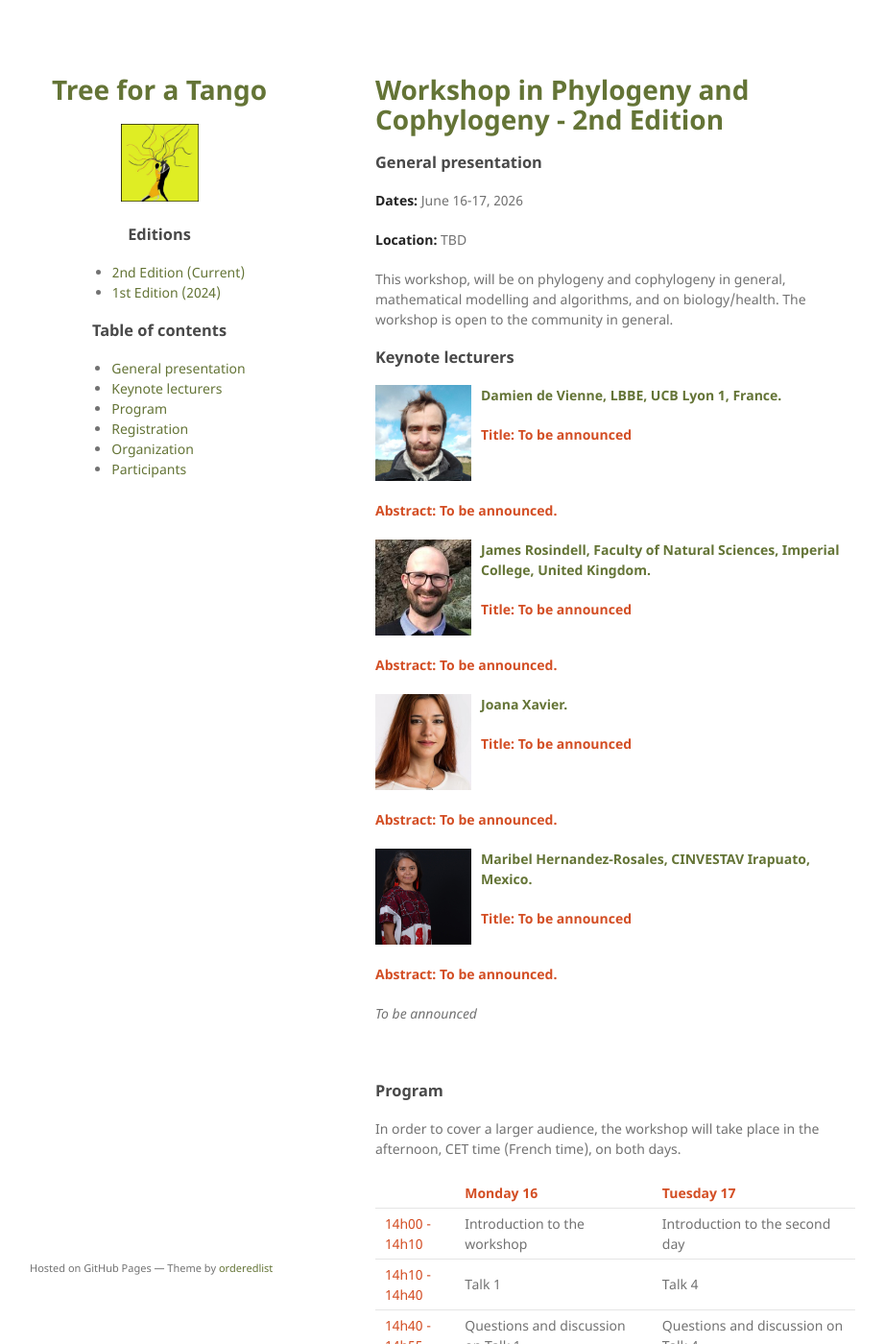
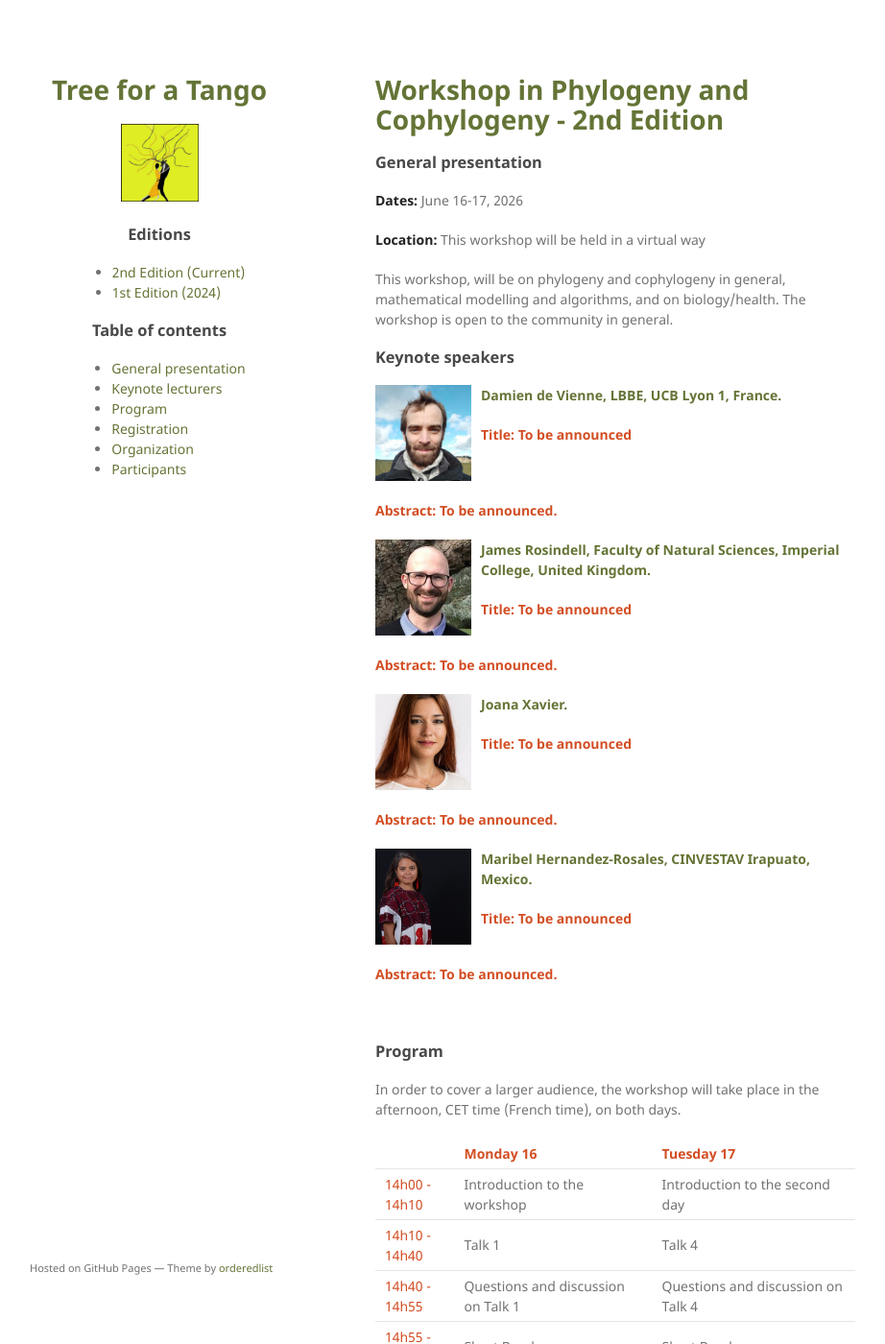
Before and after one commit to bioinf-isel/bioinf-isel.github.io, a Jekyll site: the page built from tree-for-a-tango/index.md, in a window 1280 px wide and 1400 px high. Shown: the whole window at 96% size, without its empty margins (179-1101 px from the left). Built offline with Jekyll 4.4.1, drawn with Linux system fonts in a browser that asks for light colours; the repository's description, which GitHub fills in, is left out; some of the changed text lies outside the part shown.

Commit message:
Remove typos.

```diff
--- a/tree-for-a-tango/index.md
+++ b/tree-for-a-tango/index.md
@@ -8,11 +8,11 @@ edition: "2nd Edition"
 
 <strong>Dates:</strong> June 16-17, 2026
 
-<strong>Location:</strong> TBD
+<strong>Location:</strong> This workshop will be held in a virtual way
 
 This workshop, will be on phylogeny and cophylogeny in general, mathematical modelling and algorithms, and on biology/health. The workshop is open to the community in general.
 
-### Keynote lecturers
+### Keynote speakers
 
 <img  title="a title" alt="Alt text" src="/assets/img/DeVienneD1.jpg" width="20%" height="20%" style="float: left;  padding-right: 10px; " />
 <!--<img  title="a title" alt="Alt text" src="/assets/img/foto.jpg" width="20%" height="20%" style="float: left;  padding-right: 10px; " />-->
@@ -54,8 +54,6 @@ This workshop, will be on phylogeny and cophylogeny in general, mathematical mod
 
 
 
-*To be announced*
-
 <!-- Template for speaker
 <img  title="a title" alt="Alt text" src="/assets/img/SPEAKER_IMAGE.jpg" width="20%" height="20%" style="float: left;  padding-right: 10px; " />
 
@@ -82,7 +80,7 @@ In order to cover a larger audience, the workshop will take place in the afterno
 | <span style="color:#D34E24">15h05 \- 15h35</span> | Talk 2  | Talk 5  |
 | <span style="color:#D34E24">15h35 \- 15h50</span> | Questions and discussion on Talk 2     | Questions and discussion on Talk 5   |
 | <span style="color:#D34E24">15h50 \- 16h00</span> | Short break | Short break  |
-| <span style="color:#D34E24">16h00 \- 16h30</span> | Abstracts presentation 1 | Abstracts presentation 2  |
+| <span style="color:#D34E24">16h00 \- 16h30</span> | Abstract presentations 1 | Abstract presentations 2  |
 | <span style="color:#D34E24">16h30 \- 17h00</span> | Talk 3  | Talk 6  |
 | <span style="color:#D34E24">17h00 \- 17h15</span> | Questions and discussion on Talk 3     | Questions and discussion on Talk 6  |
 | <span style="color:#D34E24">17h15 \- 17h30</span> | Final discussion and conclusion of the first day | Final discussion and conclusion of the workshop  |
```
